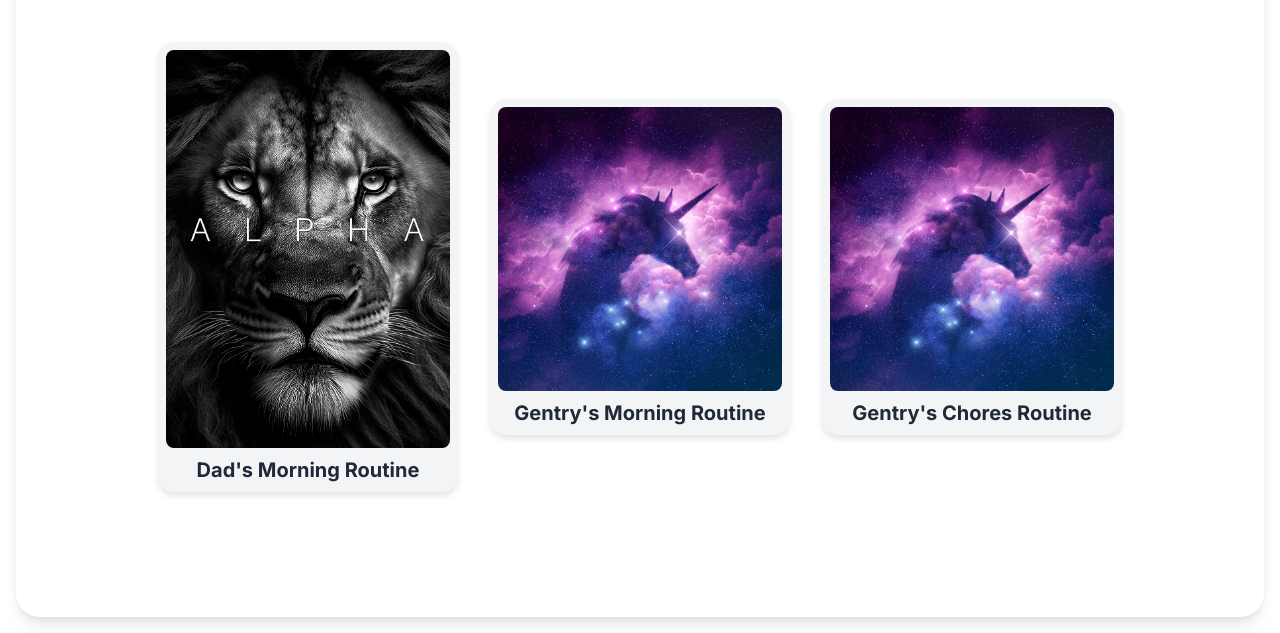
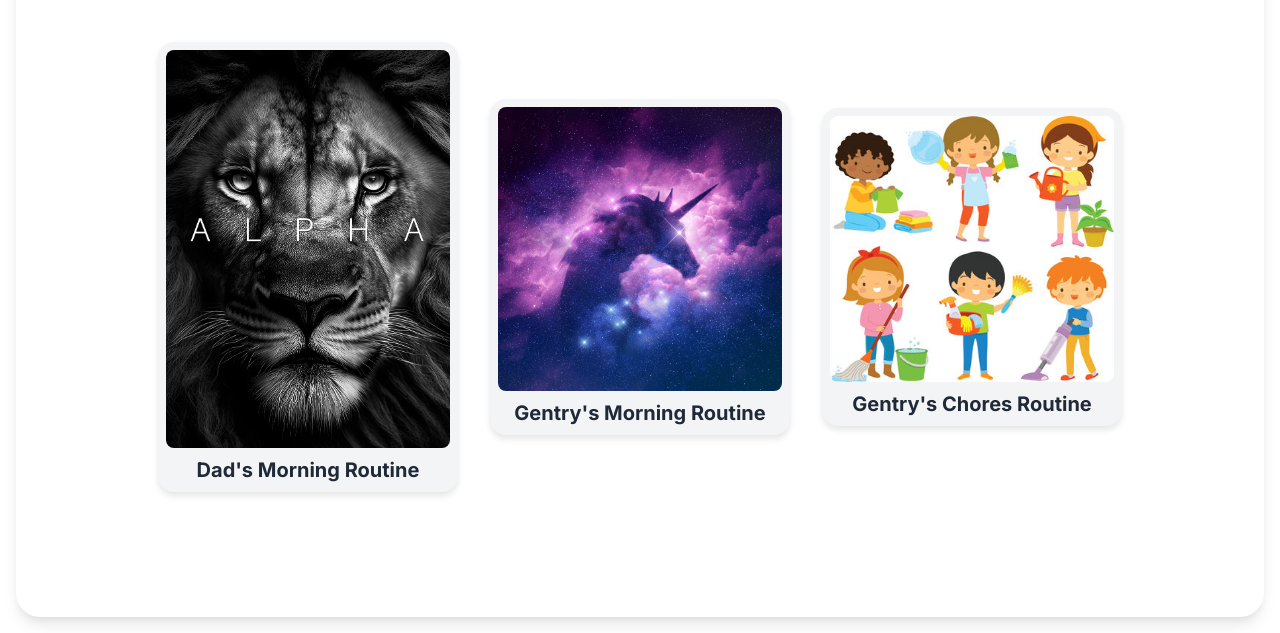
Before and after one commit to michaelp91-dev/MorningRoutine, a plain HTML site: page index.html in a window 1280 px wide. Shown: the part 199-832 px from the top of the page. Drawn offline with nearby package versions, Linux system fonts and the light colour scheme.

Commit message:
Update image source for chores button

```diff
--- a/index.html
+++ b/index.html
@@ -352,7 +352,7 @@
                     <h2 class="text-xl font-bold">Gentry's Morning Routine</h2>
                 </div>
                 <div class="menu-button" id="chores-button">
-                    <img src="unicorn.jpg" alt="Cute Sparkly Rainbow Star">
+                    <img src="chores.jpg" alt="Cute Sparkly Rainbow Star">
                     <h2 class="text-xl font-bold">Gentry's Chores Routine</h2>
                 </div>
                 </div>
```
